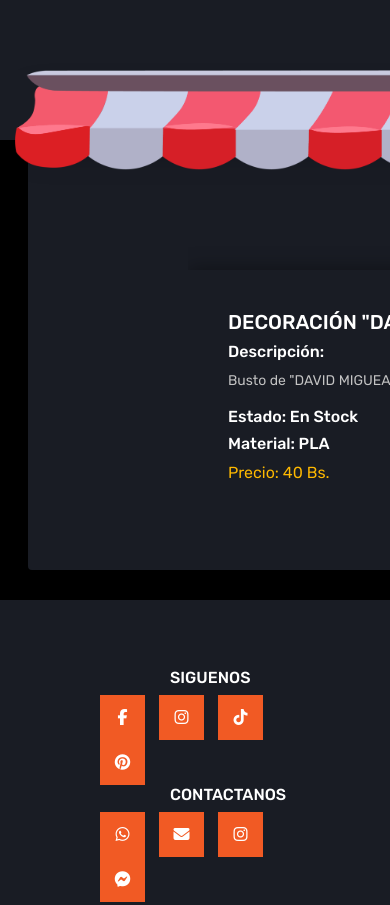
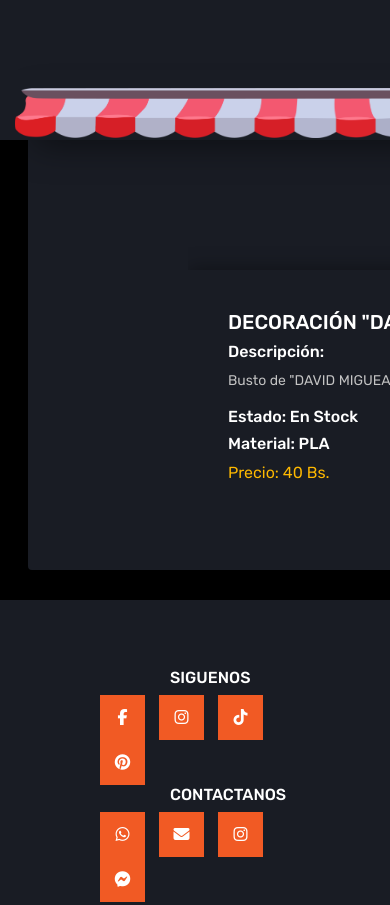
Before and after one commit to AndruxKilller7/Programaci-nWebI, a website: page index.html in a window 390 px wide. Shown: the top 905 px of the page. Drawn offline with nearby package versions, Linux system fonts and the light colour scheme; files that its build step writes are made by us from their sources.

Commit message:
responsive 1.0

```diff
--- a/assets/css/estilosPrincipales.css
+++ b/assets/css/estilosPrincipales.css
@@ -19,6 +19,17 @@
 
     /* width: 1160px;
     height: 110px; */
+}
+
+@media (max-width: 600px) {
+
+    .webDesign #carpa{
+        margin-right: 3500px;
+        width: 600PX;
+        height: 50px;
+        margin-top: 15px;
+    }
+
 }
 
 .webDesign #soporte1{
```
